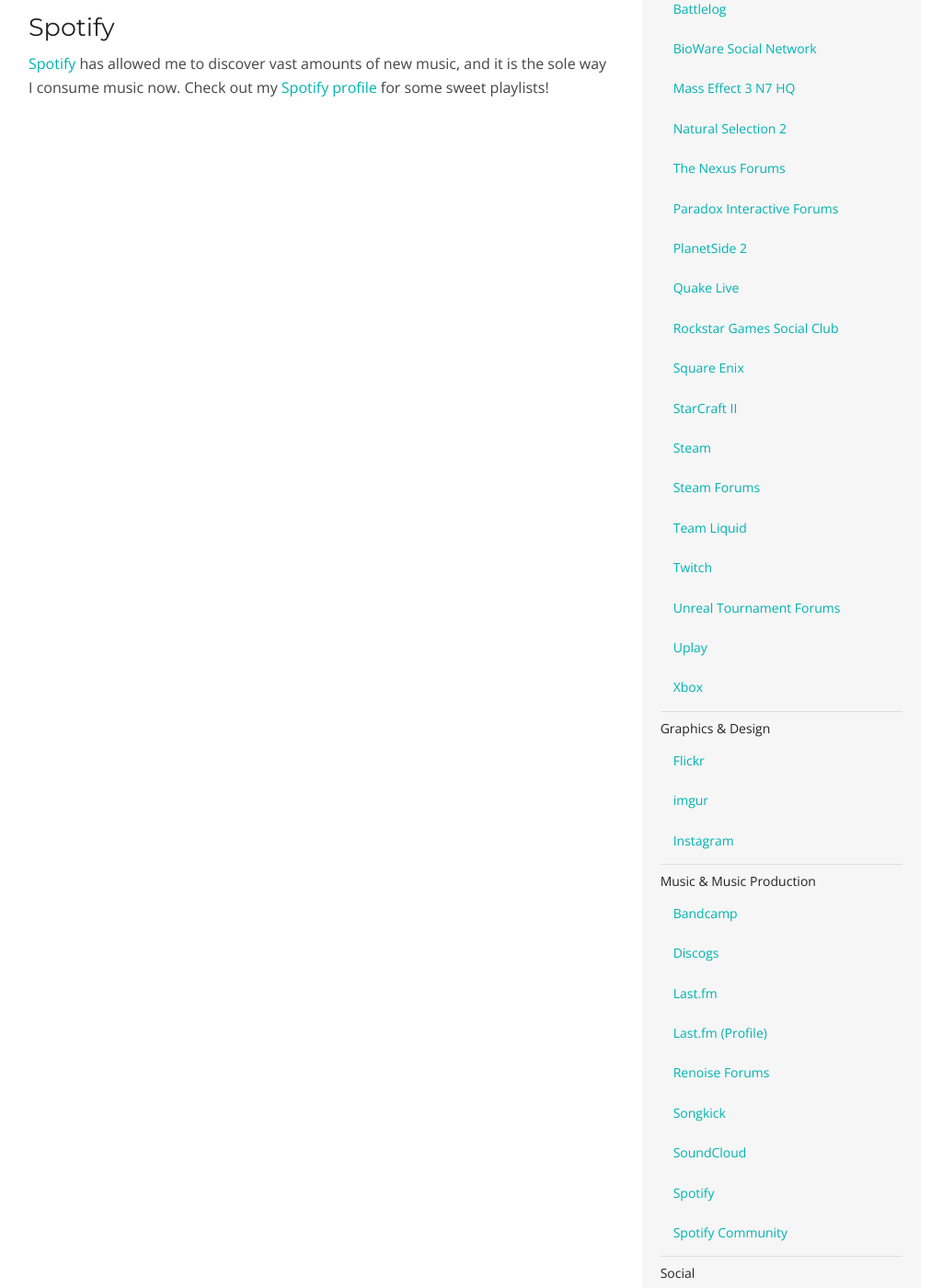
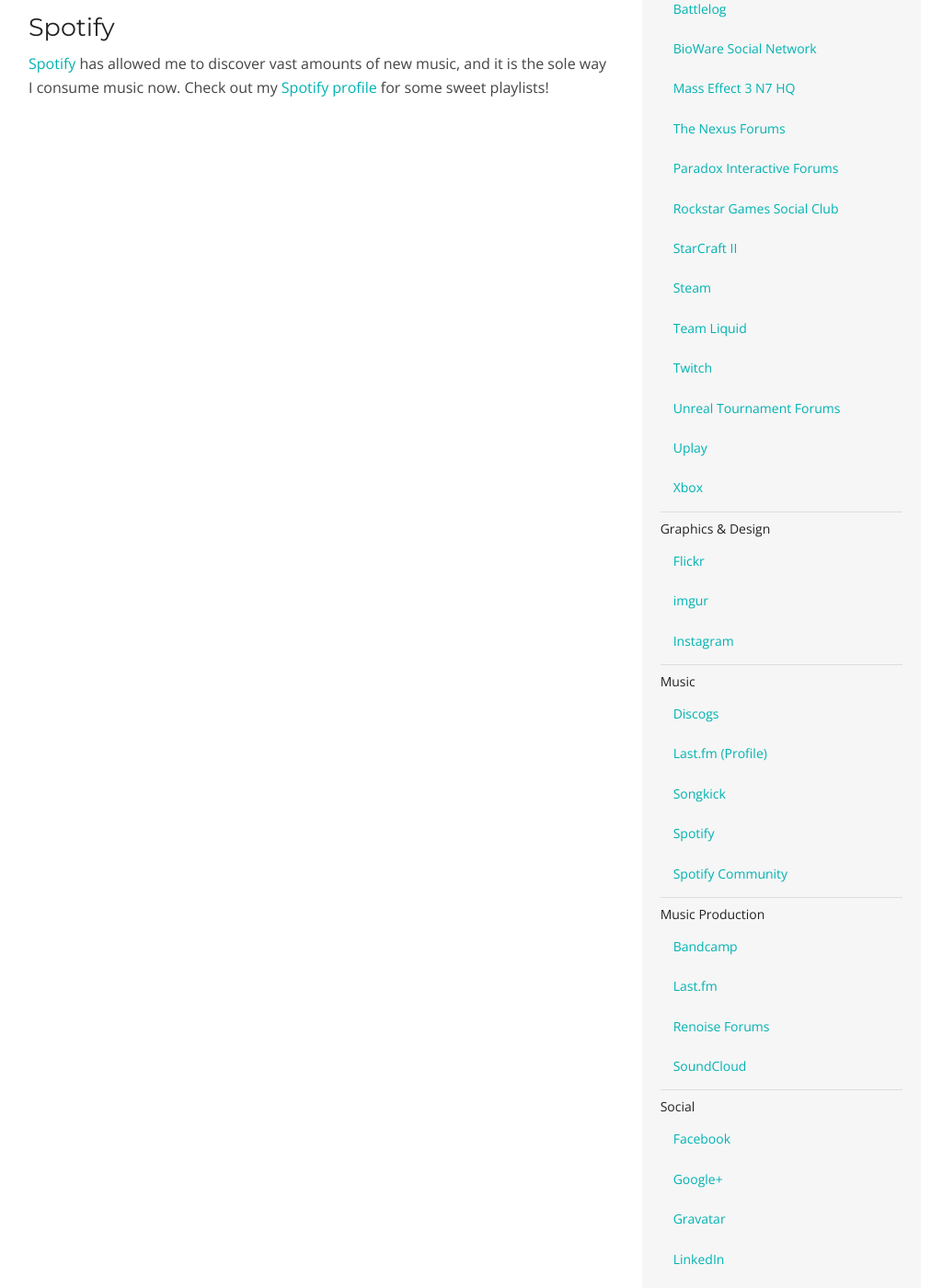
Before and after one commit to hlilje/hlilje.github.io, a Jekyll site: the page built from music/index.html, in a window 1280 px wide and 1400 px high, scrolled down 688 px. Shown: the whole window at 92% size, without its empty margins (124-1136 px from the left). Built offline with Jekyll 4.4.1, drawn with Linux system fonts in a browser that asks for light colours; nearby versions of some CDN libraries; some of the changed lines change nothing that is shown.

Commit message:
Update links

```diff
--- a/_data/links.yml
+++ b/_data/links.yml
@@ -14,16 +14,11 @@
     "Battlelog": http://battlelog.battlefield.com/bf4/user/khlilje/
     "BioWare Social Network": http://social.bioware.com/3138382/
     "Mass Effect 3 N7 HQ": http://social.bioware.com/n7hq/?name=Superkargen&#038;platform=pc
-    "Natural Selection 2": http://forums.unknownworlds.com/profile/186414/hlilje
     "The Nexus Forums": http://forums.nexusmods.com/index.php?/user/3602483-superkargoeren/
     "Paradox Interactive Forums": https://forum.paradoxplaza.com/forum/index.php?members/superkargoeren.334673/
-    "PlanetSide 2": https://www.planetside2.com/players#!/5428082724807656833
-    "Quake Live": http://www.quakelive.com/#!profile/summary/hlilje
     "Rockstar Games Social Club": http://socialclub.rockstargames.com/member/hlilje
-    "Square Enix": http://eu.square-enix.com/en/account/4310377
     "StarCraft II": http://eu.battle.net/sc2/en/profile/1043944/1/hlilje/
     "Steam": http://steamcommunity.com/id/hlilje
-    "Steam Forums": http://forums.steampowered.com/forums/member.php?u=1003919
     "Team Liquid": http://www.teamliquid.net/forum/profile.php?user=Superkargen
     "Twitch": http://www.twitch.tv/superkargen
     "Unreal Tournament Forums": https://forums.unrealtournament.com/member.php?197758-hlilje
@@ -32,17 +27,18 @@
 "Graphics & Design":
     "Flickr": https://www.flickr.com/people/hlilje/
     "imgur": http://hlilje.imgur.com/
-    "Instagram": https://instagram.com/khlilje/
-"Music & Music Production":
-    "Bandcamp": https://hlilje.bandcamp.com/
+    "Instagram": https://instagram.com/hlilje/
+"Music":
     "Discogs": http://www.discogs.com/user/Vaexelverkan
-    "Last.fm": http://www.last.fm/music/Hampus+Liljekvist
     "Last.fm (Profile)": http://www.last.fm/user/LordHali
-    "Renoise Forums": http://forum.renoise.com/index.php?/user/17818-hlilje/
     "Songkick": https://www.songkick.com/users/hlilje
-    "SoundCloud": https://soundcloud.com/hlilje
     "Spotify": https://open.spotify.com/user/vaexelverkan
     "Spotify Community": https://community.spotify.com/t5/user/viewprofilepage/user-id/576212
+"Music Production":
+    "Bandcamp": https://hlilje.bandcamp.com/
+    "Last.fm": http://www.last.fm/music/Hampus+Liljekvist
+    "Renoise Forums": http://forum.renoise.com/index.php?/user/17818-hlilje/
+    "SoundCloud": https://soundcloud.com/hlilje
 "Social":
     "Facebook": https://www.facebook.com/hampusliljekvist
     "Google+": https://plus.google.com/+HampusLiljekvist
@@ -72,5 +68,4 @@
 "Writing & Literature":
     "Goodreads": https://www.goodreads.com/user/show/41880573-hampus-liljekvist
     "Kindle": https://kindle.amazon.com/profile/Hampus-Liljekvist/28869870
-    "Scribd": http://www.scribd.com/khlilje
     "Tumblr": http://hlilje.tumblr.com/
```
